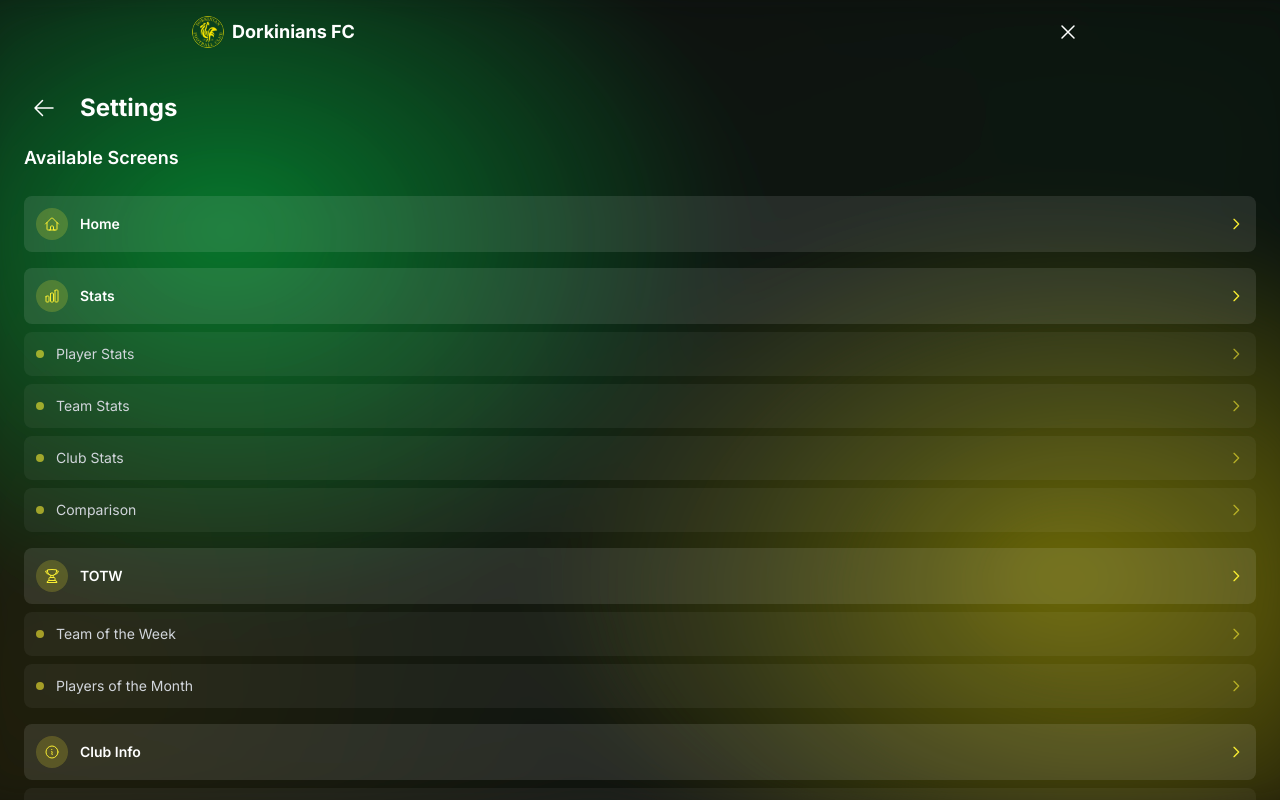
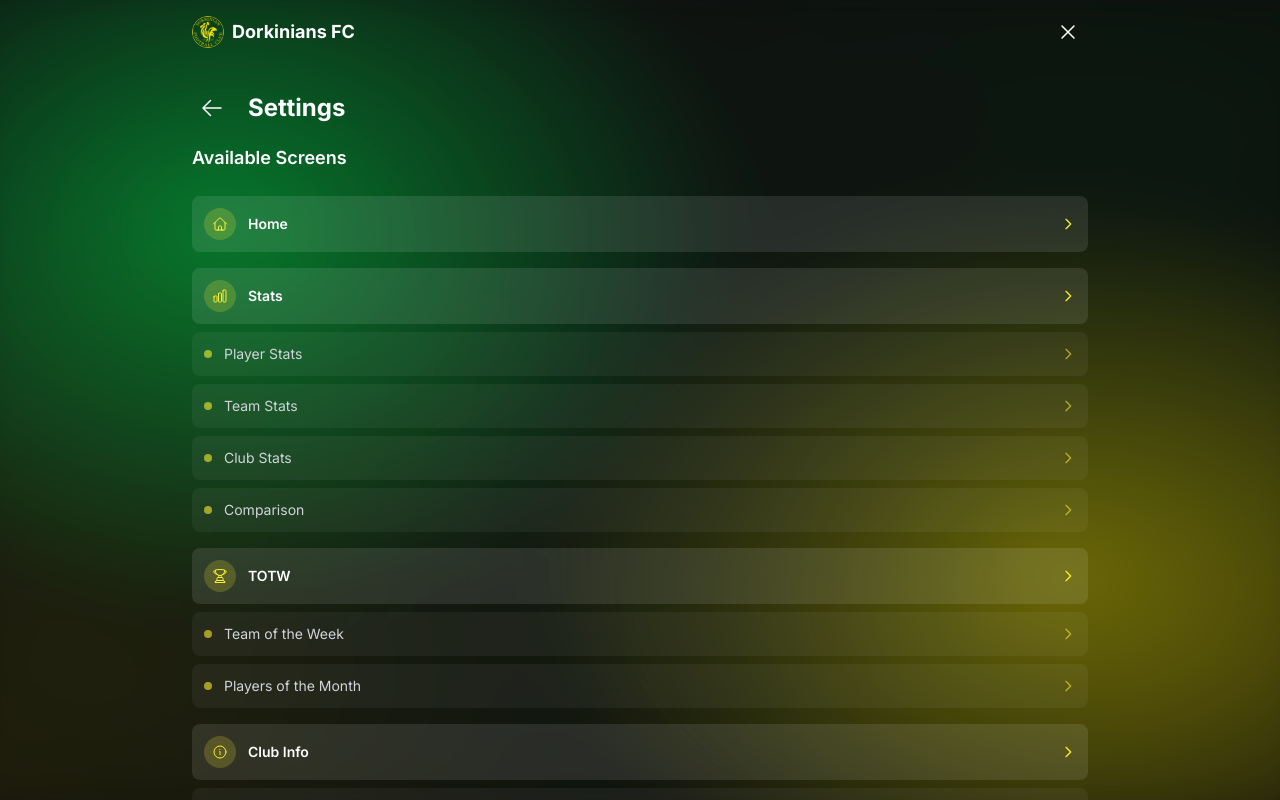
Before and after one commit to bangsluke/Dorkinians-Website-V3, a Next.js app: page /settings in a window 1280 px wide. Built offline with nearby package versions, Linux system fonts and the light colour scheme.

Commit message:
Fixed padding on mobile and desktop for the settings screen

```diff
--- a/app/settings/page.tsx
+++ b/app/settings/page.tsx
@@ -123,9 +123,9 @@ export default function SettingsPage() {
 			<Header onSettingsClick={handleSettingsClick} isSettingsPage={true} />
 
 			{/* Settings Content */}
-			<div className='h-full flex flex-col'>
+			<div className='h-full flex flex-col px-6 md:px-[15%]'>
 				{/* Header */}
-				<div className='flex items-center p-6 pt-2 pb-2'>
+				<div className='flex items-center pt-2 pb-2'>
 					<motion.button
 						onClick={handleBackClick}
 						className='p-2 rounded-full hover:bg-white/20 transition-colors mr-4'
@@ -137,7 +137,7 @@ export default function SettingsPage() {
 				</div>
 
 				{/* Navigation List */}
-				<div className='flex-1 px-6 pb-6 overflow-y-auto'>
+				<div className='flex-1 pb-6 overflow-y-auto'>
 					<div className='space-y-4'>
 						<h2 className='text-lg font-semibold text-white pt-2 pb-2'>Available Screens</h2>
 						{navigationItems.map((item) => {
@@ -201,7 +201,7 @@ export default function SettingsPage() {
 						<div className='space-y-3'>
 							{/* Check for Updates */}
 							<div className='p-4 rounded-lg bg-white/10'>
-								<div className='flex items-center justify-between'>
+								<div className='flex flex-col md:flex-row md:items-center md:justify-between space-y-3 md:space-y-0'>
 									<div>
 										<h3 className='text-lg font-semibold text-white mb-2'>Check for Updates</h3>
 										<p className='text-sm text-gray-300'>Check if a new version is available</p>
@@ -212,7 +212,7 @@ export default function SettingsPage() {
 									<motion.button
 										onClick={handleCheckForUpdate}
 										disabled={isCheckingUpdate}
-										className='CTA'
+										className='CTA self-center md:self-auto w-fit md:w-auto'
 										whileHover={{ scale: 1.05 }}
 										whileTap={{ scale: 0.95 }}>
 										{isCheckingUpdate ? (
```
